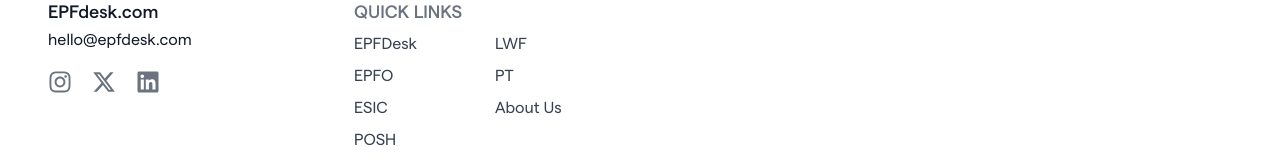
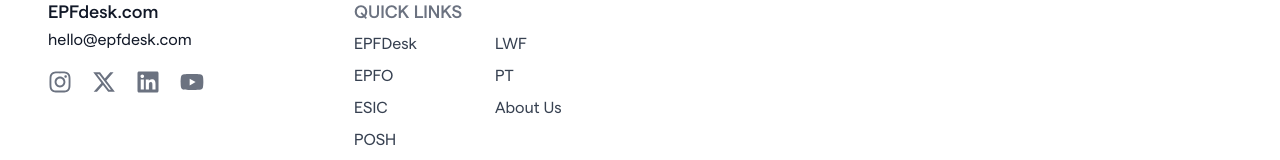
Before and after one commit to greatby/EPFdesk_V2, a React (Vite) app: page / in a window 1280 px wide. Shown: the part 8102-8262 px from the top of the page. Built offline with nearby package versions, Linux system fonts and the light colour scheme; no server answers.

Commit message:
changed the links for socials

```diff
--- a/src/components/Footer.jsx
+++ b/src/components/Footer.jsx
@@ -128,7 +128,7 @@
 import { useEffect, useState } from "react";
 import { useLocation, useNavigate, Link } from "react-router-dom";
 import { ChevronUpIcon } from "@heroicons/react/24/solid";
-import { FaInstagram, FaLinkedin, FaXTwitter } from "react-icons/fa6";
+import { FaInstagram, FaLinkedin, FaXTwitter, FaYoutube } from "react-icons/fa6";
 
 export default function Footer() {
   const navigate = useNavigate();
@@ -169,7 +169,7 @@
             {/* Social Links */}
             <div className="flex gap-5 mt-4">
               <a
-                href="https://www.instagram.com/1rskindia/"
+                href="https://www.instagram.com/epfdesk/"
                 target="_blank"
                 rel="noopener noreferrer"
                 className="text-gray-500 hover:text-pink-600 transition"
@@ -177,7 +177,7 @@
                 <FaInstagram className="w-6 h-6" />
               </a>
               <a
-                href="https://x.com/1RSKIndia"
+                href="https://x.com/epfdesk"
                 target="_blank"
                 rel="noopener noreferrer"
                 className="text-gray-500 hover:text-sky-500 transition"
@@ -185,12 +185,20 @@
                 <FaXTwitter className="w-6 h-6" />
               </a>
               <a
-                href="https://www.linkedin.com/company/1rsk/"
+                href="https://www.linkedin.com/company/108133988/admin/dashboard/"
                 target="_blank"
                 rel="noopener noreferrer"
                 className="text-gray-500 hover:text-blue-700 transition"
               >
                 <FaLinkedin className="w-6 h-6" />
+              </a>
+                <a
+                href="https://www.youtube.com/@epfdesk"
+                target="_blank"
+                rel="noopener noreferrer"
+                className="text-gray-500 hover:text-blue-700 transition"
+              >
+                <FaYoutube className="w-6 h-6" />
               </a>
             </div>
           </div>
```
